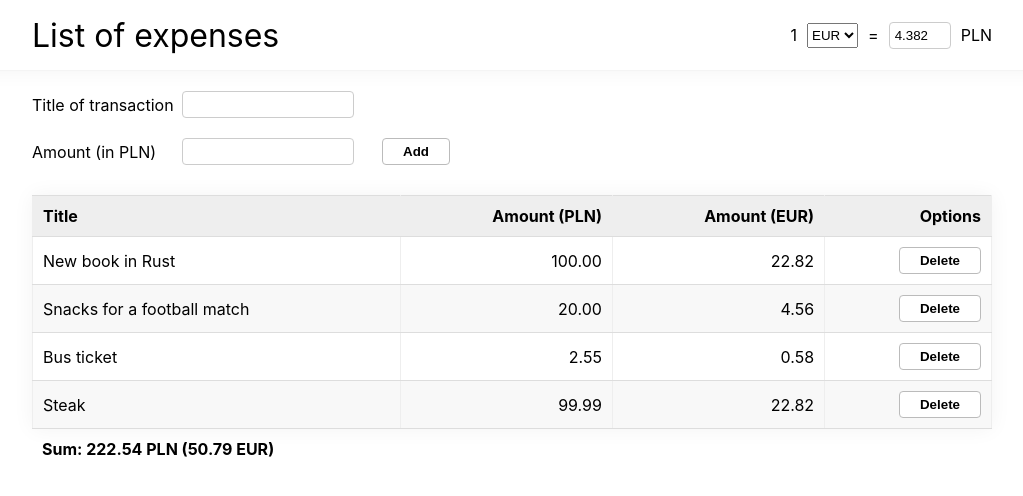
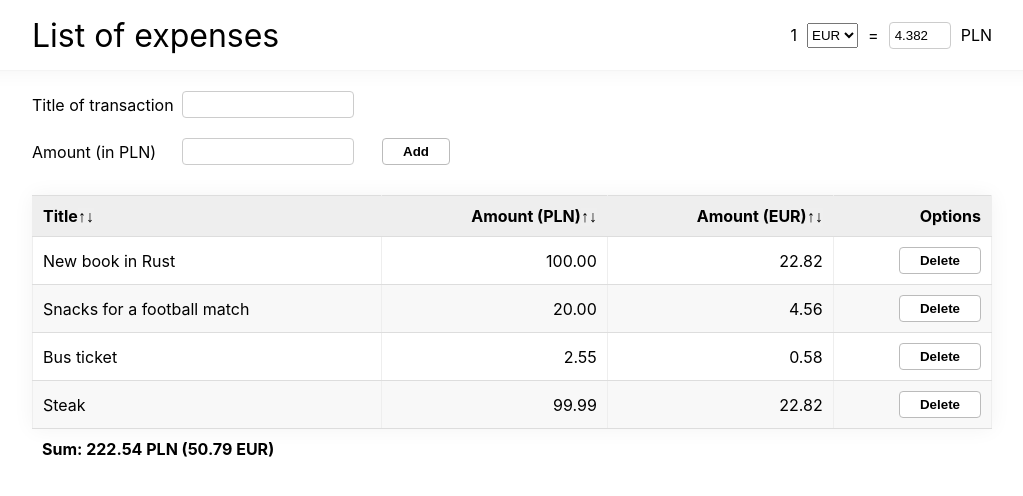
Before and after one commit to talkrz/react-demo, a React (Create React App) app: page / in a window 1280 px wide. Shown: the top 496 px of the page, without its empty margins (128-1151 px from the left). Built offline with nearby package versions, Linux system fonts and the light colour scheme.

Commit message:
Add sorting the table

```diff
--- a/src/components/expense/ExpensesTable.css
+++ b/src/components/expense/ExpensesTable.css
@@ -31,3 +31,10 @@
 .ExpensesTable-actions {
   text-align: right;
 }
+
+.ExpensesTable-sort {
+  border: none;
+  padding: 0;
+  margin: 0;
+  font-size: 16px;
+}
--- a/src/components/expense/ExpensesTable.js
+++ b/src/components/expense/ExpensesTable.js
@@ -1,21 +1,63 @@
-import React from 'react';
+import React, { useState } from 'react';
 import Button from '../common/Button';
 import './ExpensesTable.css';
 
 export default function ExpenseForm({ expensesList, expenseRemove, currency }) {
+  const [sort, setSort] = useState();
+  const [sortAscDesc, setSortAscDesc] = useState();
+
+  function toggleSort(sortField) {
+    setSort(sortField);
+    if (!sortAscDesc)
+      setSortAscDesc(1);
+    else {
+      setSortAscDesc(0);
+    }
+  }
+
+  function sortExpenses(expenses) {
+    return expenses.sort((a, b) => {
+      if (sort === 'title') {
+        return sortAscDesc ? a.title < b.title : a.title > b.title;
+      }
+      if (sort === 'amount') {
+        return sortAscDesc ? a.amount < b.amount : a.amount > b.amount;
+      }
+      if (sort === 'amountCurrency') {
+        return sortAscDesc ? a.amountCurrency < b.amountCurrency : a.amountCurrency > b.amountCurrency;
+      }
+      return 0;
+    })
+  }
+
+  function sortArrow(sortField) {
+    return sort === sortField ? sortAscDesc ? '&uarr;' : '&darr;' : '&uarr;&darr;';
+  }
+
+  function sortButton(sortField) {
+    return (
+      <button
+        className="ExpensesTable-sort"
+        dangerouslySetInnerHTML={{ __html: sortArrow(sortField) /* o.O */}}
+        onClick={e => toggleSort(sortField)}
+      >
+      </button>
+    )
+  }
+
   return (
     <div className="ExpensesTable">
       <table>
         <thead>
           <tr>
-          <td>Title</td>
-          <td className="ExpensesTable-price">Amount (PLN)</td>
-          <td className="ExpensesTable-price">Amount ({currency})</td>
+          <td>Title{sortButton('title')}</td>
+          <td className="ExpensesTable-price">Amount (PLN){sortButton('amount')}</td>
+          <td className="ExpensesTable-price">Amount ({currency}){sortButton('amountCurrency')}</td>
           <td className="ExpensesTable-actions">Options</td>
           </tr>
         </thead>
         <tbody>
-          {expensesList.map((expense, idx) => (
+          {sortExpenses(expensesList).map((expense, idx) => (
             <tr key={expense.idx}>
               <td>{expense.title}</td>
               <td className="ExpensesTable-price">{expense.amount.toFixed(2)}</td>
```
Also changed, not shown: 1 other file (tests, documents, lock files or other folders).
